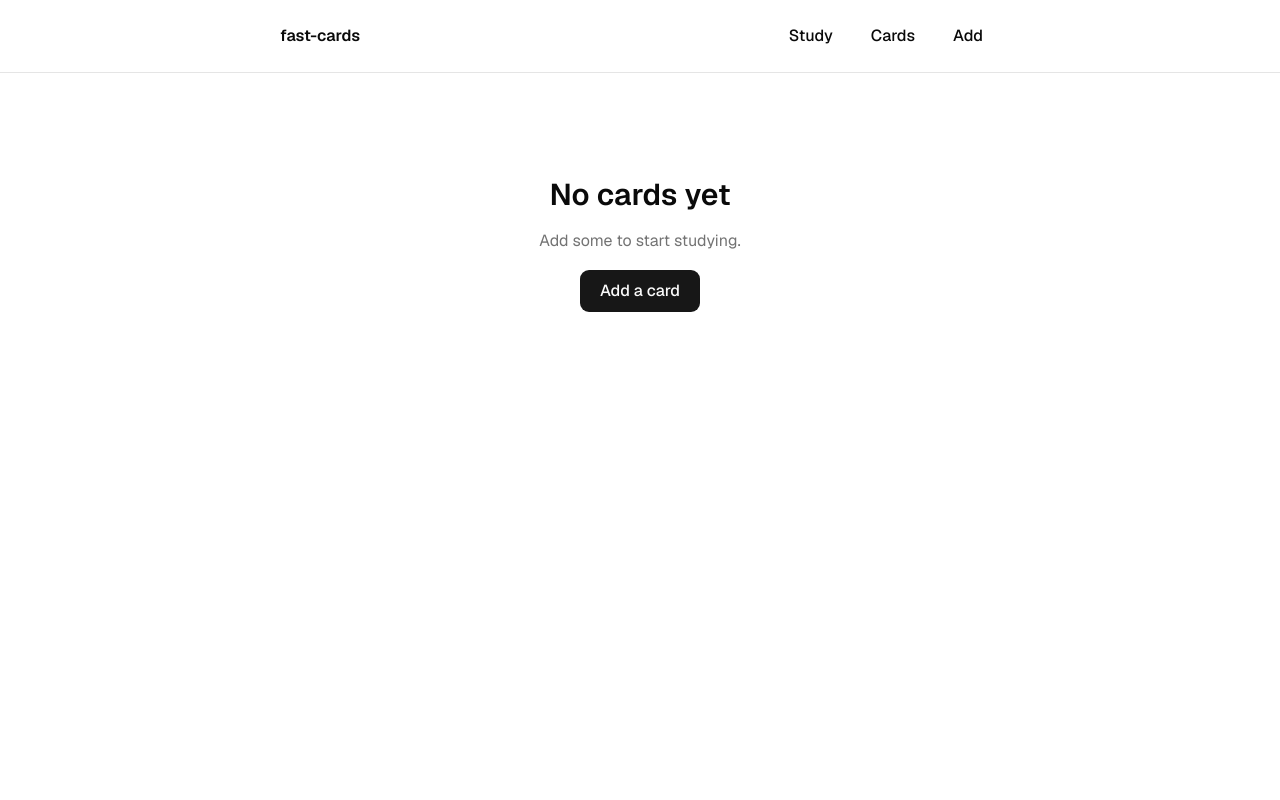
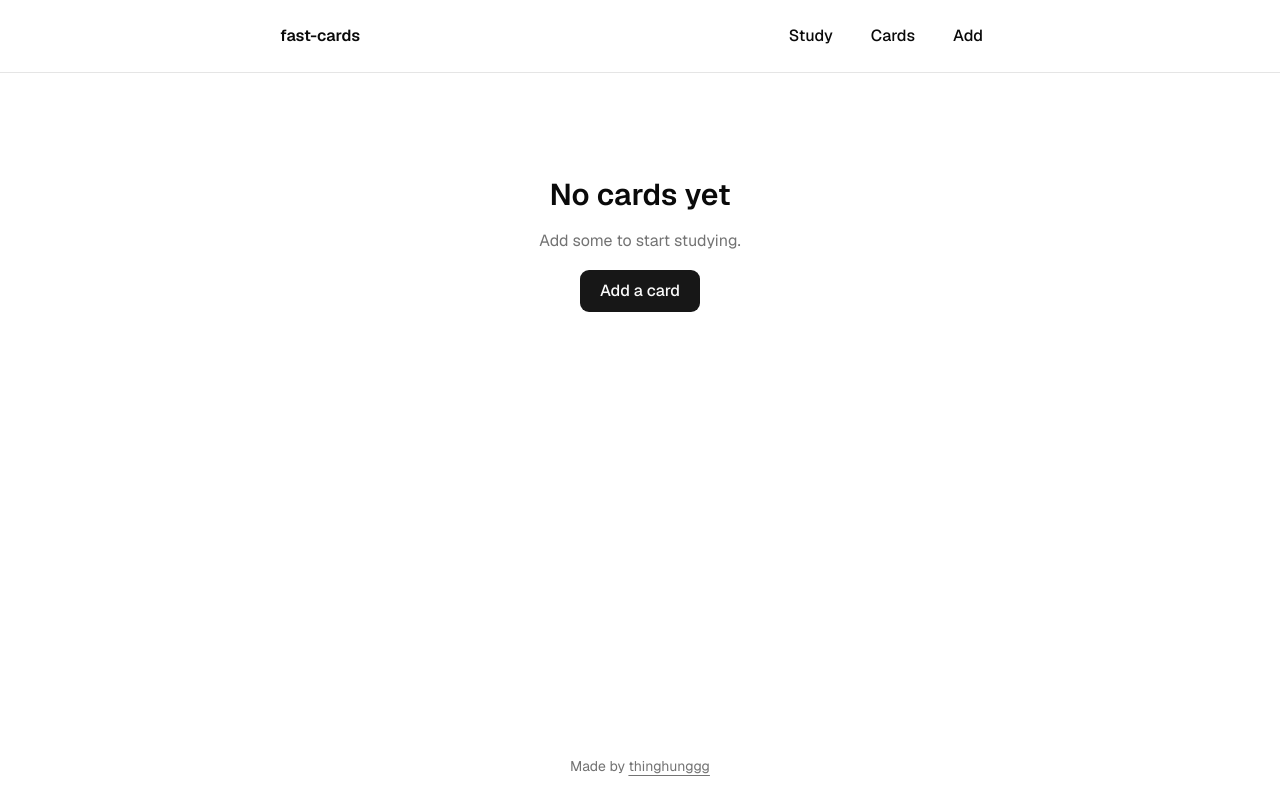
Before and after one commit to lethinhhung/fast-cards, a Next.js app: page / in a window 1280 px wide. Built offline with nearby package versions, Linux system fonts and the light colour scheme.

Commit message:
Add footer with author link

```diff
--- a/src/app/layout.tsx
+++ b/src/app/layout.tsx
@@ -33,6 +33,17 @@ export default function RootLayout({
         <main className="flex-1 max-w-3xl w-full mx-auto px-6 py-10">
           {children}
         </main>
+        <footer className="py-6 text-center text-sm text-muted-foreground">
+          Made by{" "}
+          <a
+            href="https://thinghunggg.vercel.app"
+            target="_blank"
+            rel="noopener noreferrer"
+            className="underline underline-offset-4 hover:text-foreground transition-colors"
+          >
+            thinghunggg
+          </a>
+        </footer>
       </body>
     </html>
   );
```
